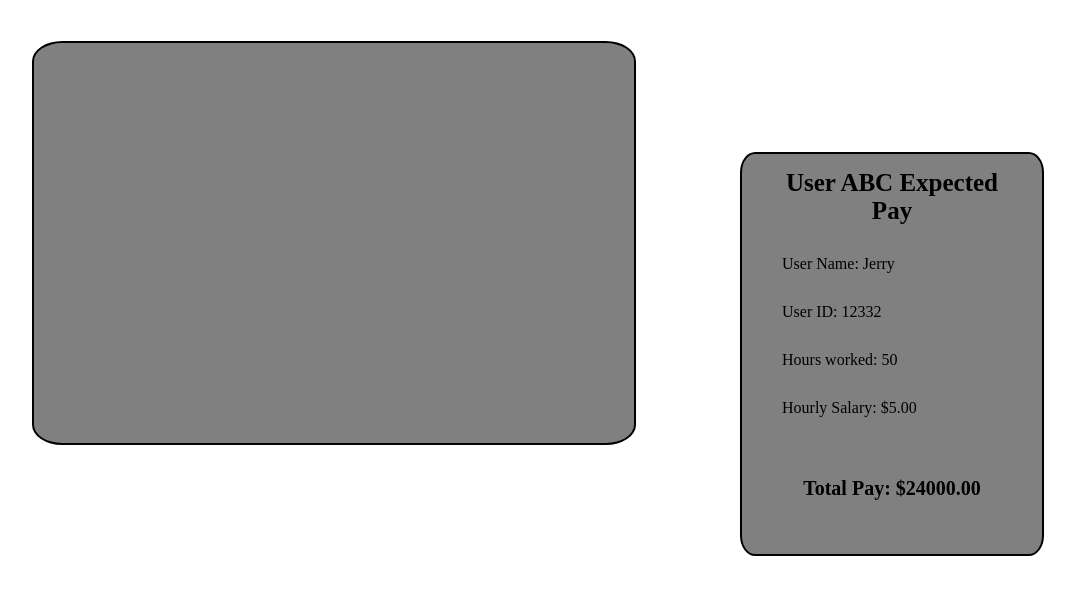
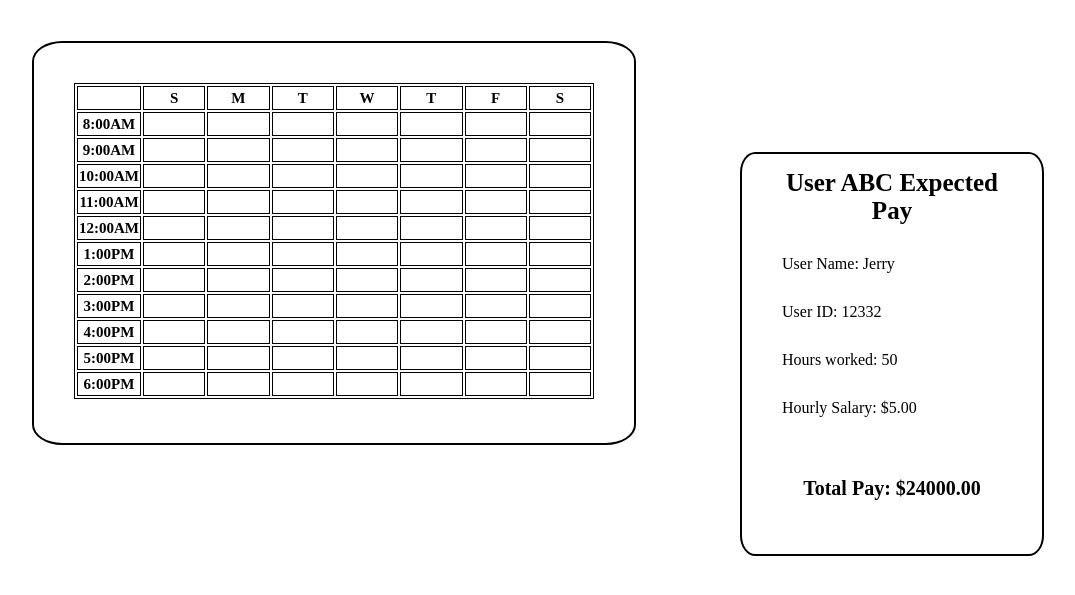
Before and after one commit to Ty-Irving/Schedule_Viewer, a PHP site: page /HTML/schedule_view.html in a window 1280 px wide. Shown: the part 53-648 px from the top of the page, without its empty margins (96-1171 px from the left). Run offline with PHP 8.4, Linux system fonts and the light colour scheme; lists and menus that the app fills with data are empty.

Commit message:
Added in rough idea for the schedule viewer
Can change how we do this will have to add in multiple different IDs for every single cell in order to change the color if we decide to follow through with this

```diff
--- a/CSS/styles.css
+++ b/CSS/styles.css
@@ -22,6 +22,22 @@ body
     background-color: #3c454f;
     overflow: hidden;
 
+}
+
+table
+{
+    margin: 40px;
+    border: 1px black solid;
+    empty-cells: show;
+    font-size: 15px;
+    overflow: scroll;
+}
+
+th
+{
+    height: 20px;
+    width: 60px;
+    border: 1px black solid;
 }
 
 .header-info
@@ -135,7 +151,7 @@ body
     height: 400px;
     margin: 50px;
     margin-left: 10%;
-    background-color: grey;
+
     display: inline-block;
     border: 2px black solid;
     border-radius: 5%;
@@ -174,7 +190,7 @@ body
 {
     width: 300px;
     height: 400px;
-    background-color: grey;
+
     margin: 50px;
     display: inline-block;
     border: 2px black solid;
--- a/HTML/schedule_view.html
+++ b/HTML/schedule_view.html
@@ -17,6 +17,54 @@
     </div>
     <div class = "content-box">
         <div class = "schedule-view">
+
+            <table class = "hours">
+                <tr>
+                    <th></th>
+                    <th>S</th>
+                    <th>M</th>
+                    <th>T</th>
+                    <th>W</th>
+                    <th>T</th>
+                    <th>F</th>
+                    <th>S</th>
+                </tr>
+                <tr>
+                    <th>8:00AM</th><th></th><th></th><th></th><th></th><th></th><th></th><th></th>
+                </tr>
+                <tr>
+                    <th>9:00AM</th><th></th><th></th><th></th><th></th><th></th><th></th><th></th>
+                </tr>
+                <tr>
+                    <th>10:00AM</th><th></th><th></th><th></th><th></th><th></th><th></th><th></th>
+                </tr>
+                <tr>
+                    <th>11:00AM</th><th></th><th></th><th></th><th></th><th></th><th></th><th></th>
+                </tr>
+                <tr>
+                    <th>12:00AM</th><th></th><th></th><th></th><th></th><th></th><th></th><th></th>
+                </tr>
+                <tr>
+                    <th>1:00PM</th><th></th><th></th><th></th><th></th><th></th><th></th><th></th>
+                </tr>
+                <tr>
+                    <th>2:00PM</th><th></th><th></th><th></th><th></th><th></th><th></th><th></th>
+                </tr>
+                <tr>
+                    <th>3:00PM</th><th></th><th></th><th></th><th></th><th></th><th></th><th></th>
+                </tr>
+                <tr>
+                    <th>4:00PM</th><th></th><th></th><th></th><th></th><th></th><th></th><th></th>
+                </tr>
+                <tr>
+                    <th>5:00PM</th><th></th><th></th><th></th><th></th><th></th><th></th><th></th>
+                </tr>
+                <tr>
+                    <th>6:00PM</th><th></th><th></th><th></th><th></th><th></th><th></th><th></th>
+                </tr>
+
+
+            </table>
 
         </div>
         <div class = "invoice-view">
```
